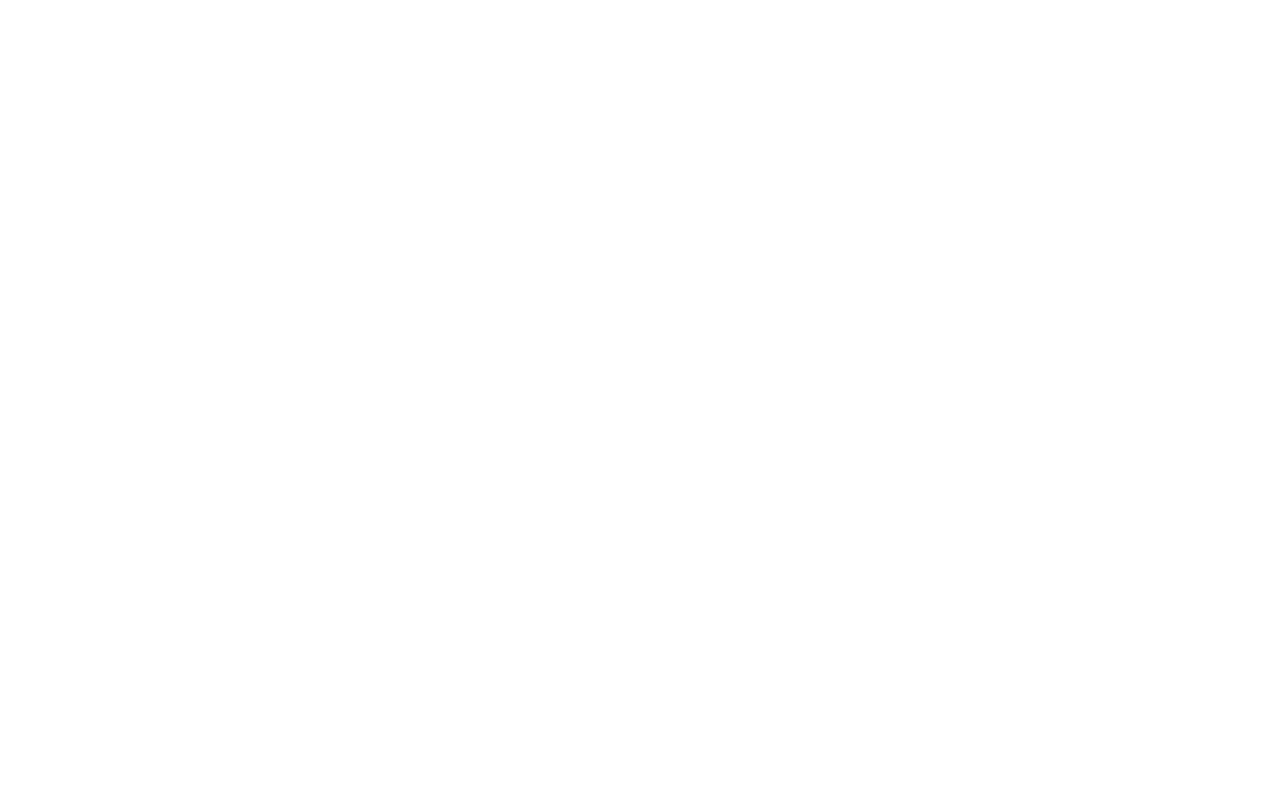
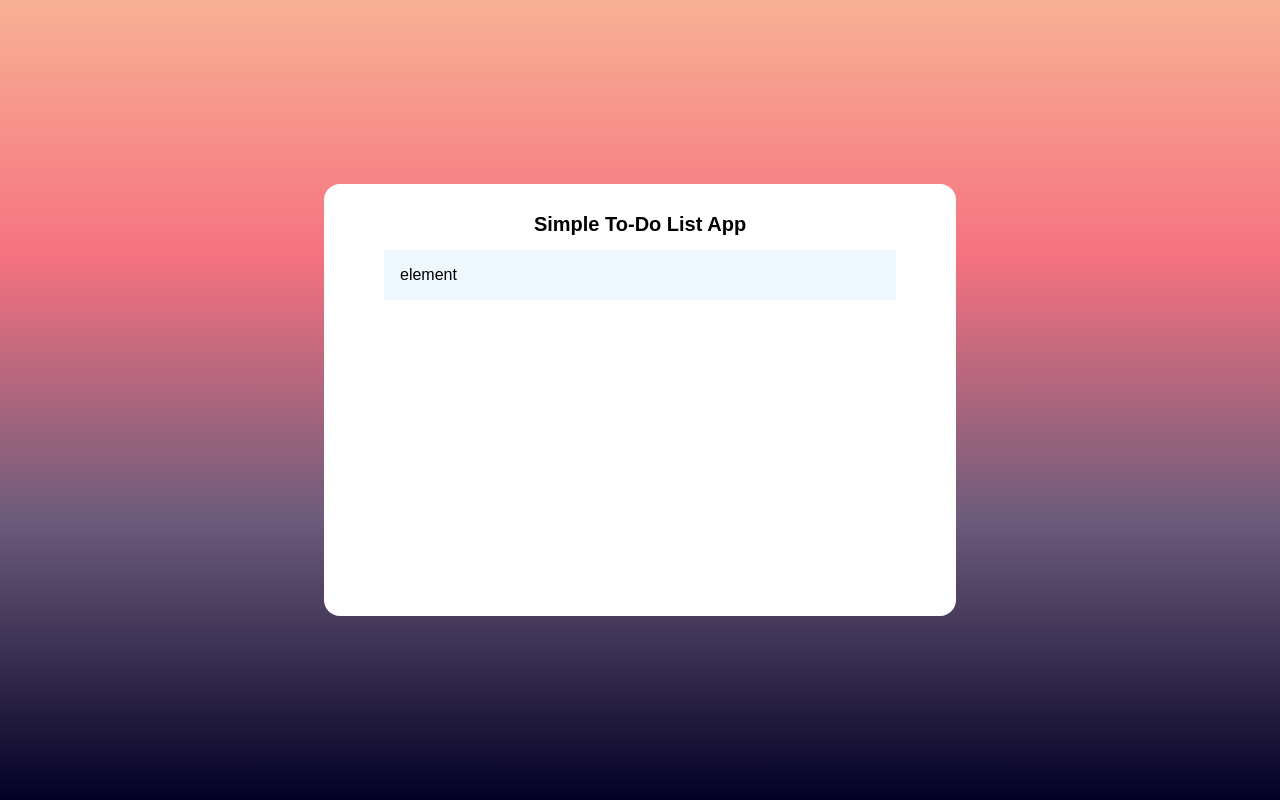
Before and after one commit to jocafernanro/vue-to-do-list-app, a Vue app: page / in a window 1280 px wide. Built offline with nearby package versions, Linux system fonts and the light colour scheme; a web font is replaced by a local one.

Commit message:
Main styles por App and Card elements

```diff
--- a/src/App.vue
+++ b/src/App.vue
@@ -1,22 +1,31 @@
 <template>
   <div id="app">
-
+    <Card></Card>
   </div>
 </template>
 
 <script>
+import Card from './components/Card';
 
 export default {
   name: 'App',
   components: {
-
+    Card
   }
 }
 </script>
 
 <style>
   :root {
-    --me: red;
+    --color-pink-clear: #F8B195;
+    --color-pink: #F67280;
+    --color-magenta: #C06C84;
+    --color-purple: #6C5B7B;
+    --color-blue: #355C7D;
+    --gradient-main: linear-gradient(0deg, rgba(2,0,36,1) 0%, rgba(108,91,123,1) 35%, rgba(246,114,128,1) 68%, rgba(248,177,149,1) 100%);
+
+    --font-weight-regular: 500;
+    --font-weight-bold: 700;
   }
 
   @media screen and (max-width: 750px) {
@@ -35,5 +44,15 @@
 
   body{
     font-family: neue-haas-grotesk-display, sans-serif;
+    background: var(--gradient-main);
   }
 </style>
+
+<style lang="scss" scoped>
+  #app {
+    height: 100vh;
+    display: flex;
+    flex-direction: column;
+    justify-content: center;
+  }
+</style>
--- /dev/null
+++ b/src/components/Card.vue
@@ -0,0 +1,37 @@
+<template>
+    <div class="card">
+    <h1 class="card-title">Simple To-Do List App</h1>
+        <ElementList>eee</ElementList>
+
+    </div>
+
+</template>
+
+<script>
+    import ElementList from "./ElementList";
+
+    export default {
+        name: "Card",
+        components: { ElementList }
+    }
+</script>
+
+<style lang="scss" scoped>
+    .card {
+        background-color: white;
+        padding: 1em;
+        width: 50%;
+        max-width: 600px;
+        min-width: 400px;
+        min-height: 400px;
+        margin: 0 auto;
+        border-radius: 1em;
+        flex-basis: 0;
+
+        &-title {
+            font-size: 20px;
+            text-align: center;
+            color: var(--color-red);
+        }
+    }
+</style>
--- /dev/null
+++ b/src/components/ElementList.vue
@@ -0,0 +1,18 @@
+<template>
+    <div class="element">element</div>
+</template>
+
+<script>
+    export default {
+        name: "ElementList"
+    }
+</script>
+
+<style lang="scss" scoped>
+    .element {
+        background-color: aliceblue;
+        width: 80%;
+        margin: 0 auto;
+        padding: 1em;
+    }
+</style>
```
